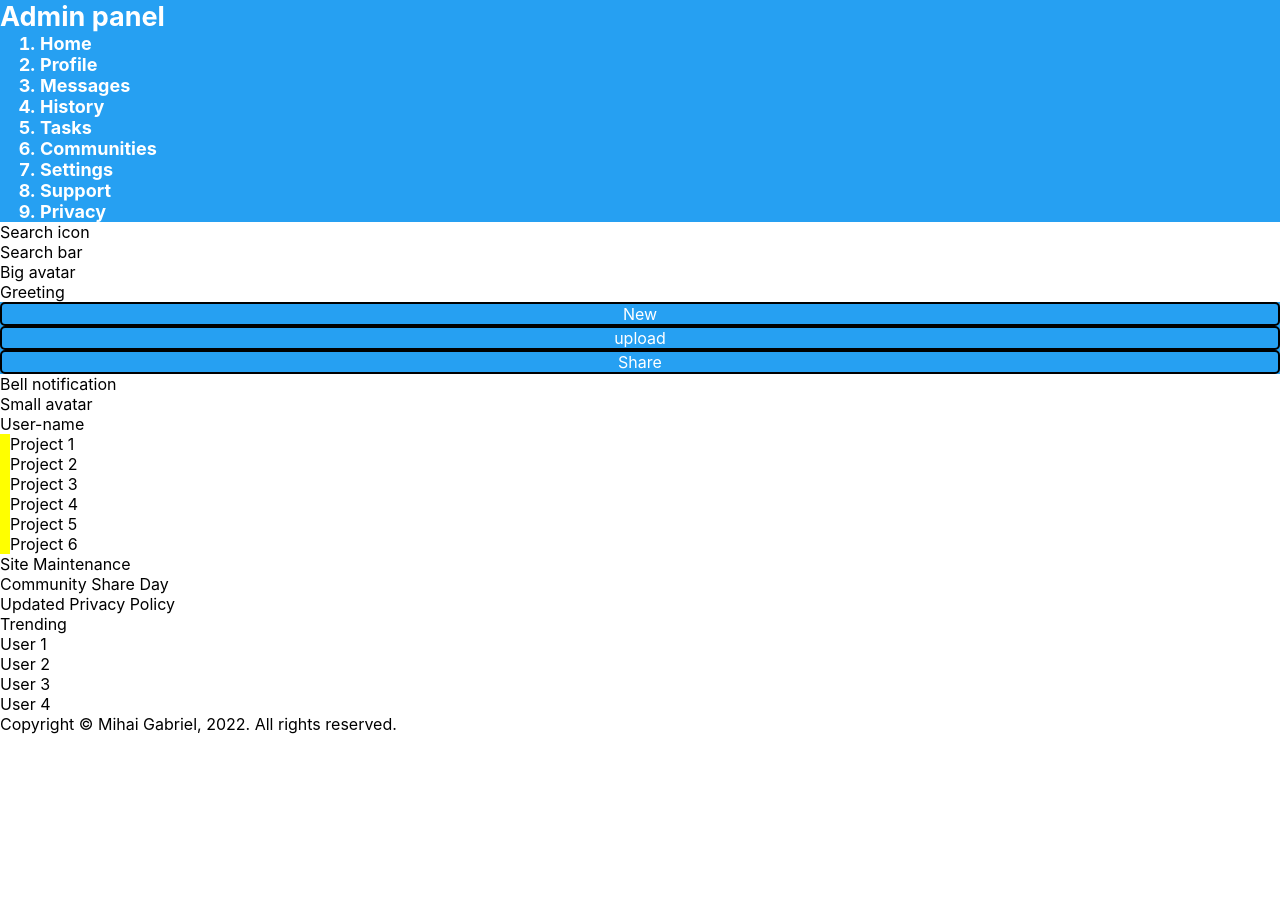
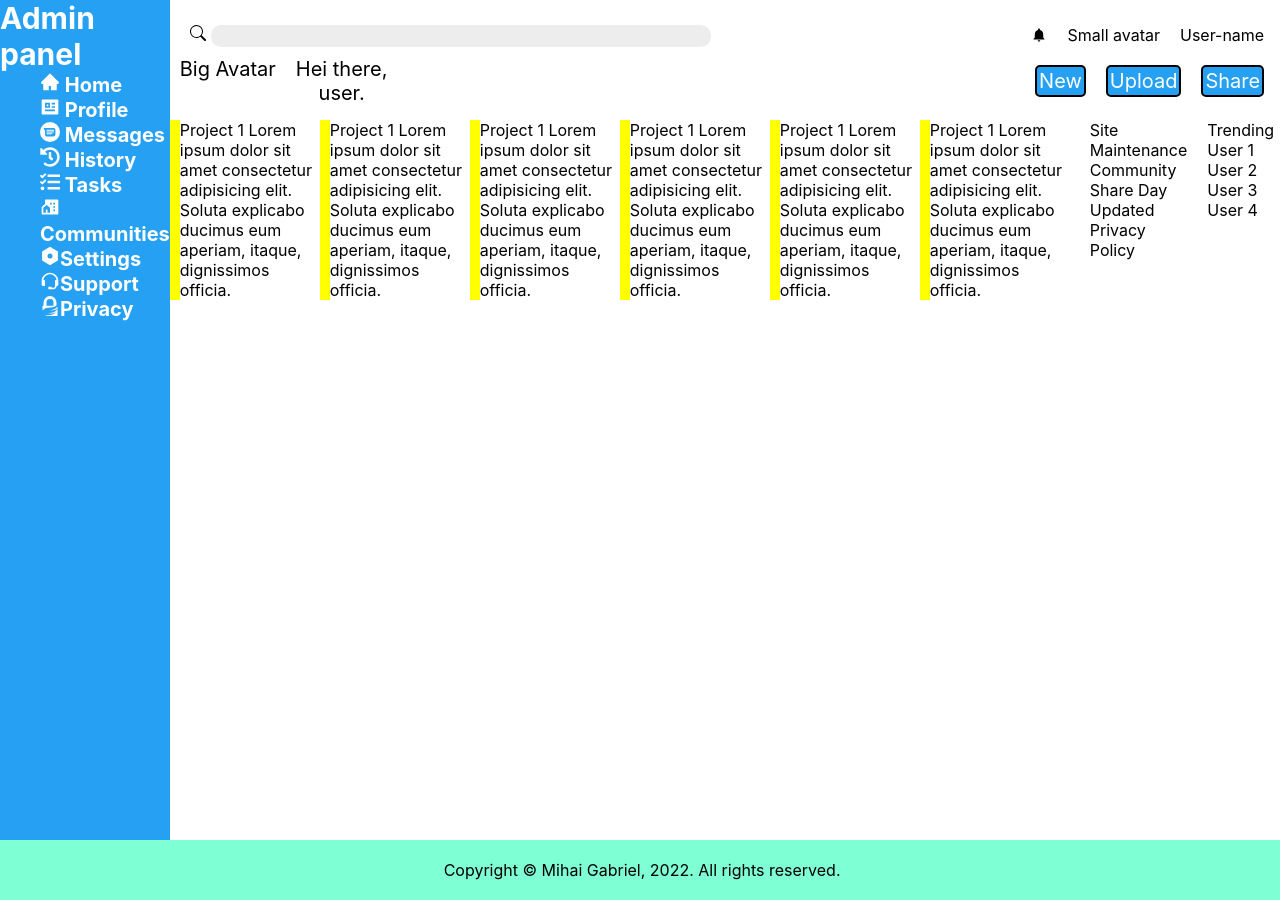
Before and after one commit to ronak877/Admin-dashboard-1, a React (Create React App) app: page / in a window 1280 px wide. Before the commit the page ends 800 px from the top, so only its background shows below. Built offline with nearby package versions, Linux system fonts and the light colour scheme.

Commit message:
Hero icons have been imported and added into their areas; some grid and flex rules have beenadded, major tweaks to be made.

```diff
--- a/src/App.css
+++ b/src/App.css
@@ -3,28 +3,98 @@
   box-sizing: border-box;
 }
 
+.App {
+  display: grid;
+  grid-template: 1fr 2fr 2fr 2fr / 1fr 1fr 1fr;
+}
+
 /* Header starts here */
 .admin-features {
-  background-color: rgb(38, 160, 242);
   color: white;
   text-align: center;
+  display: flex;
+  gap: 20px;
+  margin-right: 10px;
+}
+
+.bell {
+  margin-top: 2px;
+}
+
+.main-header {
+  margin: 15px 10px;
 }
 
 .new,
 .upload,
 .share {
+  background-color: rgb(38, 160, 242);
   border-radius: 5px;
   border: 2px solid black;
+  padding: 2px;
+}
+
+.main-header {
+  grid-column: 2 /5;
+  grid-row: 1 /2;
+}
+
+.search-bar {
+  display: flex;
+  gap: 5px;
+}
+
+.container {
+  display: flex;
+  justify-content: space-between;
+  margin: 10px;
+  text-align: center;
+}
+
+input {
+  width: 500px;
+  border-radius: 10px;
+  border: none;
+  background-color: rgba(128, 128, 128, 0.147);
+}
+
+.user-info {
+  display: flex;
+  gap: 20px;
+}
+
+img {
+  width: 250px;
+  height: 250px;
+}
+
+.wrapper {
+  display: flex;
+  align-items: center;
+  font-size: 20px;
+  justify-content: space-between;
+  text-align: center;
+}
+
+.notifications-panel {
+  display: flex;
+  gap: 20px;
 }
 /* Header ends here */
 
 /* Sidebar starts here */
 
 .Sidebar {
-  font-size: 18px;
+  font-size: 20px;
   background-color: rgb(38, 160, 242);
   color: white;
   font-weight: bold;
+  grid-column: 1 / 2;
+  grid-row: 1/ 5;
+}
+
+ol {
+  list-style-type: none;
 }
 
 /* Sidebar ends here */
@@ -34,8 +104,26 @@
   border-left: 10px solid yellow;
 }
 
+.projects {
+  display: flex;
+  width: 900px;
+}
+
+.main-section {
+  display: flex;
+  gap: 20px;
+}
+
 /* Main ends here */
 
 /* Footer starts here */
 
+.footer {
+  grid-column: 1 / 5;
+  grid-row: 5 / -1;
+  background-color: aquamarine;
+  padding: 10px;
+  text-align: center;
+}
+
 /* Footer ends here */
--- a/src/App.js
+++ b/src/App.js
@@ -7,7 +7,7 @@ import Footer from "./components/Footer";
 function App() {
   return (
     <div className="App">
-      <div className="sidebar">
+      <div className="Sidebar">
         <Sidebar />
       </div>
       <div className="main-header">
--- a/src/components/Header.js
+++ b/src/components/Header.js
@@ -1,25 +1,39 @@
+import { BsSearch } from "react-icons/bs";
+import { IoMdNotifications } from "react-icons/io";
 const Header = () => {
   return (
     <div className="header">
-      <div className="search-bar">
-        <p>Search icon</p>
-        <p>Search bar</p>
-      </div>
+      <div className="container">
+        <div className="search-bar">
+          <div className="searchIcon">
+            <BsSearch />
+          </div>
 
-      <div className="user-info">
-        <p>Big avatar</p>
-        <p>Greeting</p>
-        <div className="admin-features">
-          <p className="new">New</p>
-          <p className="upload">upload</p>
-          <p className="share">Share</p>
+          <input type="text" />
+        </div>
+
+        <div className="notifications-panel">
+          <p className="bell">
+            <IoMdNotifications />
+          </p>
+          <p>Small avatar</p>
+          <p>User-name</p>
         </div>
       </div>
 
-      <div className="notifications-panel">
-        <p>Bell notification</p>
-        <p>Small avatar</p>
-        <p>User-name</p>
+      <div className="wrapper">
+        <div className="user-info">
+          <p>Big Avatar</p>
+          <p>
+            Hei there, <p>user.</p>
+          </p>
+        </div>
+
+        <div className="admin-features">
+          <p className="new">New</p>
+          <p className="upload">Upload</p>
+          <p className="share">Share</p>
+        </div>
       </div>
     </div>
   );
--- a/src/components/Main.js
+++ b/src/components/Main.js
@@ -1,16 +1,36 @@
 const Main = () => {
   return (
     <div className="main-section">
-      <div className="projects">
-        <div className="project1">Project 1</div>
-        <div className="project2">Project 2</div>
-        <div className="project3">Project 3</div>
-        <div className="project4">Project 4</div>
-        <div className="project5">Project 5</div>
-        <div className="project6">Project 6</div>
+      <div className="wrapper-main">
+        <div className="projects">
+          <div className="project1">
+            Project 1 Lorem ipsum dolor sit amet consectetur adipisicing elit.
+            Soluta explicabo ducimus eum aperiam, itaque, dignissimos officia.
+          </div>
+          <div className="project2">
+            Project 1 Lorem ipsum dolor sit amet consectetur adipisicing elit.
+            Soluta explicabo ducimus eum aperiam, itaque, dignissimos officia.
+          </div>
+          <div className="project3">
+            Project 1 Lorem ipsum dolor sit amet consectetur adipisicing elit.
+            Soluta explicabo ducimus eum aperiam, itaque, dignissimos officia.
+          </div>
+          <div className="project4">
+            Project 1 Lorem ipsum dolor sit amet consectetur adipisicing elit.
+            Soluta explicabo ducimus eum aperiam, itaque, dignissimos officia.
+          </div>
+          <div className="project5">
+            Project 1 Lorem ipsum dolor sit amet consectetur adipisicing elit.
+            Soluta explicabo ducimus eum aperiam, itaque, dignissimos officia.
+          </div>
+          <div className="project6">
+            Project 1 Lorem ipsum dolor sit amet consectetur adipisicing elit.
+            Soluta explicabo ducimus eum aperiam, itaque, dignissimos officia.
+          </div>
+        </div>
       </div>
 
-      <div className="announcements">
+      <div className="news">
         <div className="maintenance">Site Maintenance</div>
         <div className="share-day">Community Share Day</div>
         <div className="privacy-policy">Updated Privacy Policy</div>
--- a/src/components/Sidebar.js
+++ b/src/components/Sidebar.js
@@ -1,17 +1,52 @@
+import { AiFillHome } from "react-icons/ai";
+import { RiProfileFill } from "react-icons/ri";
+import { SiGooglemessages } from "react-icons/si";
+import { FaHistory } from "react-icons/fa";
+import { FaTasks } from "react-icons/fa";
+import { RiCommunityFill } from "react-icons/ri";
+import { RiSettingsFill } from "react-icons/ri";
+import { BiSupport } from "react-icons/bi";
+import { SiGnuprivacyguard } from "react-icons/si";
 const Sidebar = () => {
   return (
     <div className="Sidebar">
       <h2>Admin panel</h2>
       <ol>
-        <li>Home</li>
-        <li>Profile</li>
-        <li>Messages</li>
-        <li>History</li>
-        <li>Tasks</li>
-        <li>Communities</li>
-        <li>Settings</li>
-        <li>Support</li>
-        <li>Privacy</li>
+        <li>
+          {" "}
+          <AiFillHome /> Home
+        </li>
+        <li>
+          {" "}
+          <RiProfileFill /> Profile
+        </li>
+        <li>
+          {" "}
+          <SiGooglemessages /> Messages
+        </li>
+        <li>
+          {" "}
+          <FaHistory /> History
+        </li>
+        <li>
+          <FaTasks /> Tasks
+        </li>
+        <li>
+          <RiCommunityFill />
+          Communities
+        </li>
+        <li>
+          <RiSettingsFill />
+          Settings
+        </li>
+        <li>
+          <BiSupport />
+          Support
+        </li>
+        <li>
+          <SiGnuprivacyguard />
+          Privacy
+        </li>
       </ol>
     </div>
   );
```
Also changed, not shown: src/images/bigavatar.png (added), src/images/gab.jpeg (added).
